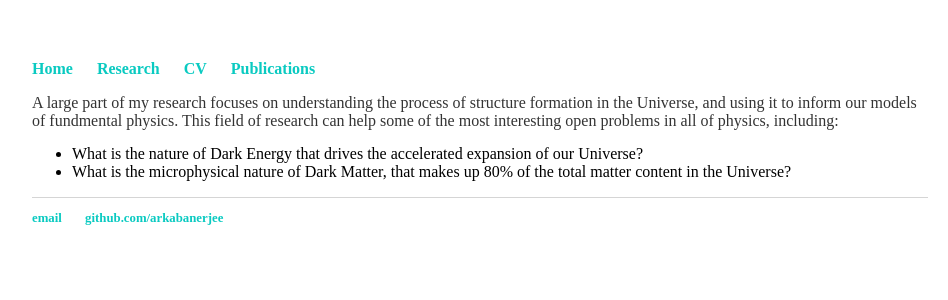
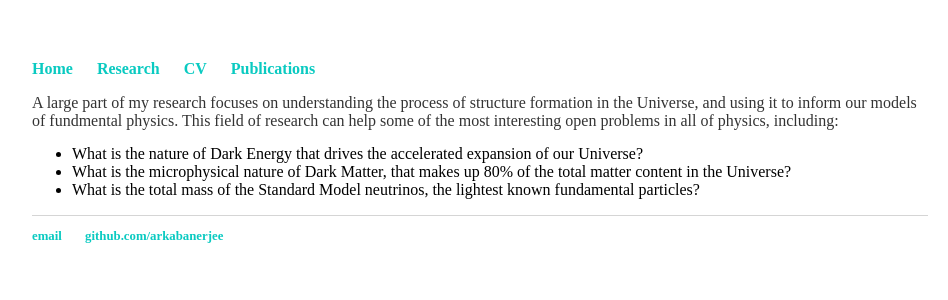
Before and after one commit to arkabanerjee/arkabanerjee.github.io, a Jekyll site: the page built from research/index.html, in a window 1280 px wide. Shown: the top 300 px of the page, without its empty margins (160-1108 px from the left). Built offline with Jekyll 4.4.1, drawn with Linux system fonts in a browser that asks for light colours.

Commit message:
Start Research

```diff
--- a/research/index.html
+++ b/research/index.html
@@ -8,5 +8,6 @@ title: Research
     <ul>
         <li>What is the nature of Dark Energy that drives the accelerated expansion of our Universe?</li>
         <li>What is the microphysical nature of Dark Matter, that makes up 80% of the total matter content in the Universe?</li>
+        <li>What is the total mass of the Standard Model neutrinos, the lightest known fundamental particles?</li>
     </ul>
 </div><!-- /.blurb -->
```
